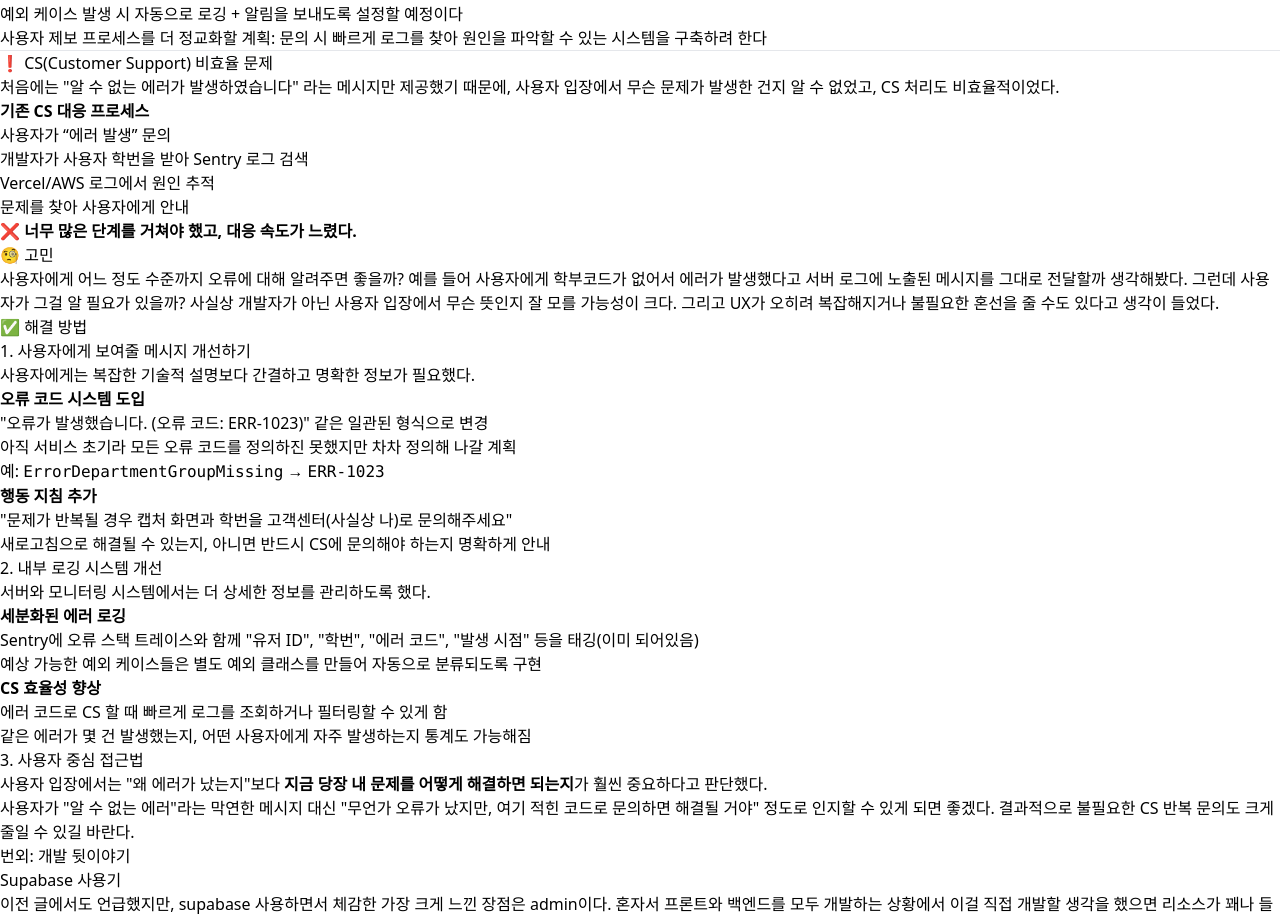
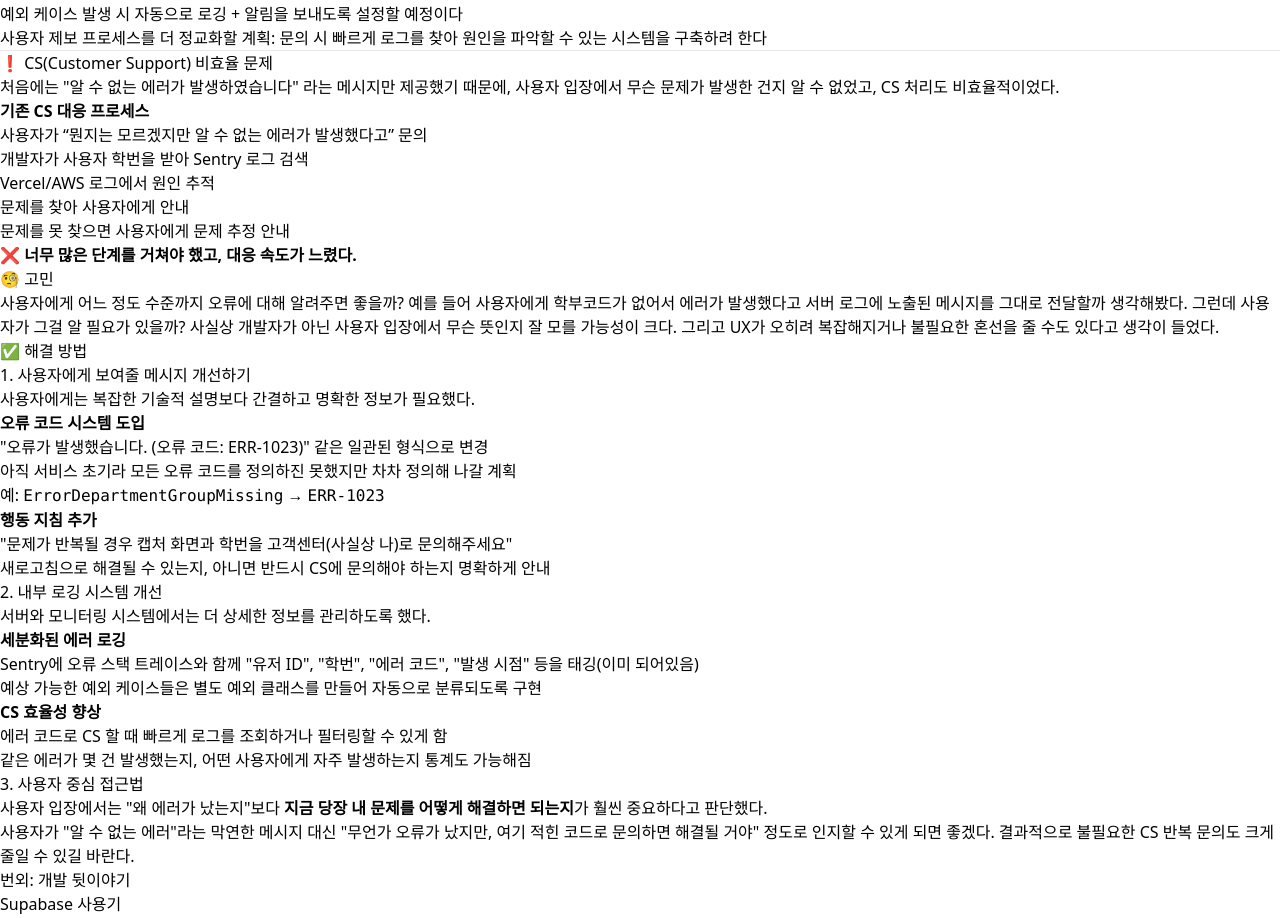
Before and after one commit to gyumong/gyugyublog, a Next.js app: page /daily/chukchukhaksa-prod in a window 1280 px wide. Shown: the part 3102-4020 px from the top of the page. Built offline with nearby package versions, Linux system fonts and the light colour scheme.

Commit message:
최최최초치종

```diff
--- a/pages/daily/chukchukhaksa-prod.mdx
+++ b/pages/daily/chukchukhaksa-prod.mdx
@@ -242,10 +242,11 @@ export async function GET() {
 
 **기존 CS 대응 프로세스**
 
-    1.	사용자가 “에러 발생” 문의
+    1.	사용자가 “뭔지는 모르겠지만 알 수 없는 에러가 발생했다고” 문의
     2.	개발자가 사용자 학번을 받아 Sentry 로그 검색
     3.	Vercel/AWS 로그에서 원인 추적
     4.	문제를 찾아 사용자에게 안내
+    5.  문제를 못 찾으면 사용자에게 문제 추정 안내
 
 **❌ 너무 많은 단계를 거쳐야 했고, 대응 속도가 느렸다.**
 
```
